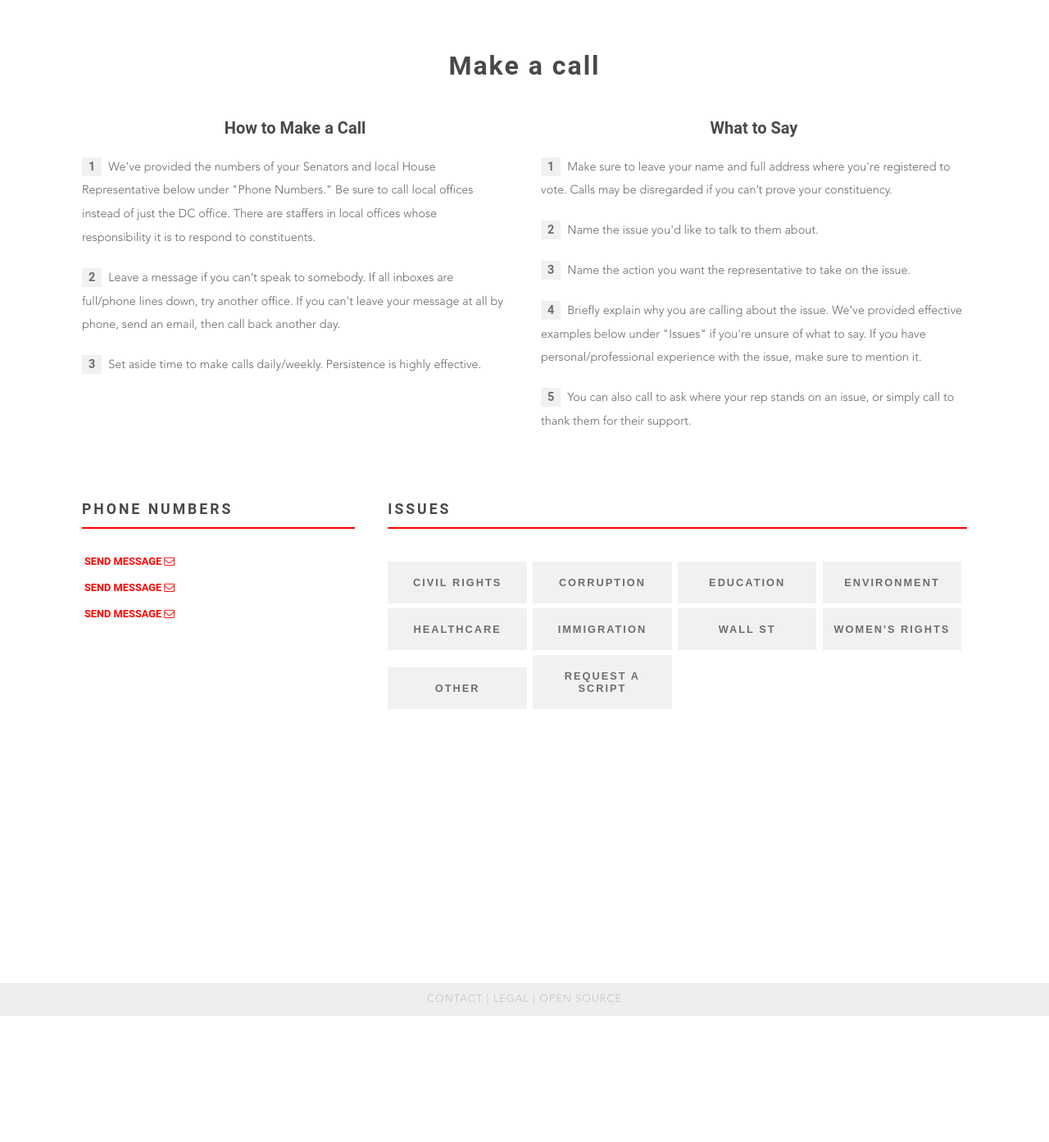
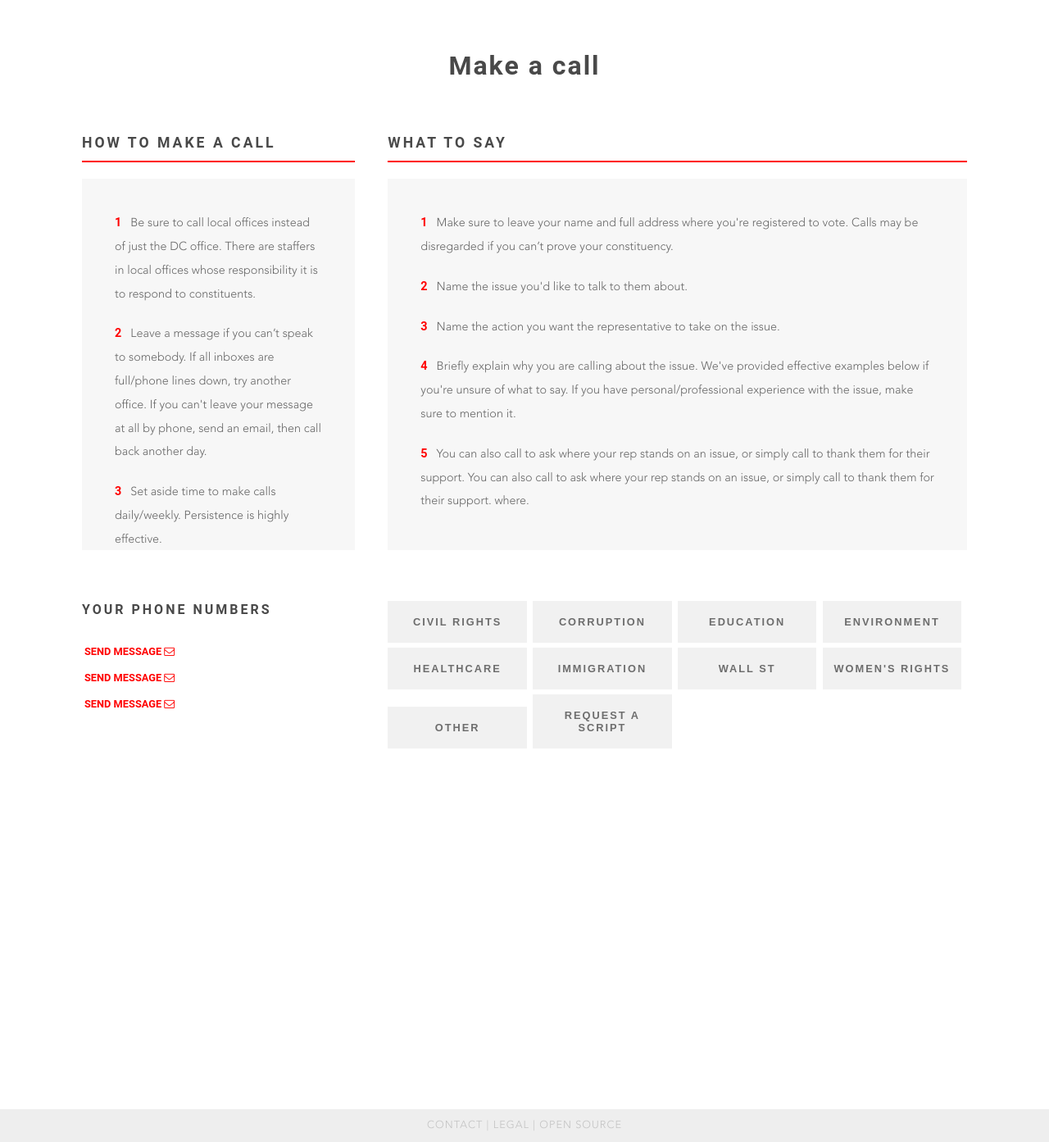
Before and after one commit to call-congress/ProjectFreedom, a Flask app: page /what-to-say in a window 1280 px wide. Shown: the part 86-1479 px from the top of the page at 82% size. Before the commit the page ends 1325 px from the top, so only its background shows below. Run offline with Flask 2, Linux system fonts and the light colour scheme; some libraries are stand-ins or nearby versions; some web fonts are replaced.

Commit message:
more style changes??

```diff
--- a/app.py
+++ b/app.py
@@ -111,4 +111,4 @@
 if __name__ == '__main__':
     port = int(os.environ.get("PORT", 5000))
     debug = int(os.environ.get("DEBUG", False))
-    app.run(host='0.0.0.0', port=port)
+    app.run(host='0.0.0.0', port=port, debug=True)
--- a/static/my-theme.css
+++ b/static/my-theme.css
@@ -65,7 +65,6 @@
   color:#494949;
   letter-spacing:3px;
   text-transform:uppercase;
-  margin-top:10px;
 }
 
 h6 {
@@ -91,6 +90,10 @@
 
 .padding-bottom {
   padding-bottom:10px;
+}
+
+.padding-top {
+  padding-top:15px;
 }
 
 hr {
@@ -141,9 +144,12 @@
 
 .transparent-white {
   background: #fff;
-  padding:60px 100px 30px 100px;
+  padding:60px 100px 60px 100px;
 }
 
+.margin-top-none {
+  margin-top:0!important;
+}
 
 
 /* ------------- FOOTER ------------- */
@@ -491,6 +497,7 @@
 .gray-box {
   background-color:#f7f7f7;
   padding:40px;
+  height:63%;
 }
 
 .boxes {
@@ -602,10 +609,8 @@
     content: counter(item);
     counter-increment: item;
     font-weight: bold;
-    background-color:#eee;
-    opacity: .8;
-    color:#494949;
-    padding:3px 8px 3px 8px;
+    color:#ff0000;
+    padding:3px 3px 3px 0px;
     margin-right:8px;
 }
 
@@ -614,7 +619,7 @@
 }
 
 .issue-boxes {
-  padding-top:20px;
+
 }
 
 .no-margin-top {
--- a/templates/events.html
+++ b/templates/events.html
@@ -82,7 +82,7 @@
                 <div class="home-title-bottom">Enter your address to begin</div>
                     <form><input type="text" name="firstname" placeholder="enter your address">
 
-                        <select class="state-dropdown-bottom" required>
+                        <select class="state-dropdown-bottom" name="state" required>
                             <option>CHOOSE A STATE</option>
                             <option value="AL">Alabama</option>
                             <option value="AK">Alaska</option>
--- a/templates/index.html
+++ b/templates/index.html
@@ -10,7 +10,7 @@
 
 			<div class="address"><form action = "{{url_for('data')}}" method = "post"><input type="text" name="firstname" placeholder="enter your address">
 
-				<select class="state-dropdown">
+				<select class="state-dropdown" name="state">
 					<option>CHOOSE A STATE</option>
 					<option value="AL">Alabama</option>
 					<option value="AK">Alaska</option>
@@ -125,7 +125,7 @@
 				<div class="help-text">We provide you with the phone numbers of your legislators as well as suggested scripts if you're unsure of what to say.</div>
 					<form><input type="text" name="firstname" placeholder="enter your address" required>
 
-						<select class="state-dropdown-bottom" required>
+						<select class="state-dropdown-bottom" name="state" required>
 							<option>CHOOSE A STATE</option>
 							<option value="AL">Alabama</option>
 							<option value="AK">Alaska</option>
--- a/templates/what-to-say.html
+++ b/templates/what-to-say.html
@@ -4,32 +4,39 @@
         <div class="transparent-white">
             <h2 class="heading">Make a call</h2>
             <div class="uk-grid issues-text">
-                <div class="uk-width-1-2">
-                <h4 class="center">How to Make a Call</h4>
-                <ol>
-                    <li>We've provided the numbers of your Senators and local House Representative below under "Phone Numbers." Be sure to call local offices instead of just the DC office. There are staffers in local offices whose responsibility it is to respond to constituents.</li>
-                    <li>Leave a message if you can’t speak to somebody. If all inboxes are full/phone lines down, try another office. If you can't leave your message at all by phone, send an email, then call back another day.</li>
-                    <li>Set aside time to make calls daily/weekly. Persistence is highly effective.</li>
-                </ol>
+                <div class="uk-width-1-3">
+                <h3 class="underline">How to Make a Call</h3>
+                    <div class="gray-box">
+
+                        <ol>
+                            <li>Be sure to call local offices instead of just the DC office. There are staffers in local offices whose responsibility it is to respond to constituents.</li>
+                            <li>Leave a message if you can’t speak to somebody. If all inboxes are full/phone lines down, try another office. If you can't leave your message at all by phone, send an email, then call back another day.</li>
+                            <li>Set aside time to make calls daily/weekly. Persistence is highly effective.</li>
+                        </ol>
+                    </div>
+
 
                 </div>
-                <div class="uk-width-1-2">
-                <h4 class="center">What to Say</h4>
+                <div class="uk-width-2-3">
+                <h3 class="underline">What to Say</h3>
+                    <div class="gray-box">
                 <ol>
                     <li>Make sure to leave your name and full address where you're registered to vote. Calls may be disregarded if you can’t prove your constituency. </li>
                     <li>Name the issue you'd like to talk to them about.</li>
                     <li>Name the action you want the representative to take on the issue.</li>
-                    <li>Briefly explain why you are calling about the issue. We've provided effective examples below under "Issues" if you're unsure of what to say.  If you have personal/professional experience with the issue, make sure to mention it.</li>
-                    <li>You can also call to ask where your rep stands on an issue, or simply call to thank them for their support.</li>
+                    <li>Briefly explain why you are calling about the issue. We've provided effective examples below if you're unsure of what to say.  If you have personal/professional experience with the issue, make sure to mention it.</li>
+                    <li>You can also call to ask where your rep stands on an issue, or simply call to thank them for their support. You can also call to ask where your rep stands on an issue, or simply call to thank them for their support.  where.</li>
+                </ol>
+                    </div>
 
                 </div>
 
             </div>
 
-            <div uk-grid>
+            <div uk-grid class="margin-top-none">
                 <div class="uk-width-1-3@m">
                     <div class="phone-numbers">
-                        <h3 class="underline">Phone numbers</h3>
+                        <h5>Your Phone numbers</h5>
                         <table>
                             <tbody>
                                 <tr>
@@ -69,7 +76,7 @@
                 <div class="uk-width-2-3@m">
                     <div>
                         <div class="issues-top">
-                            <h3 class="underline">Issues</h3>
+
 
                             <!-- CATEGORY BUTTONS -->
                             <div class="issue-boxes">
```
